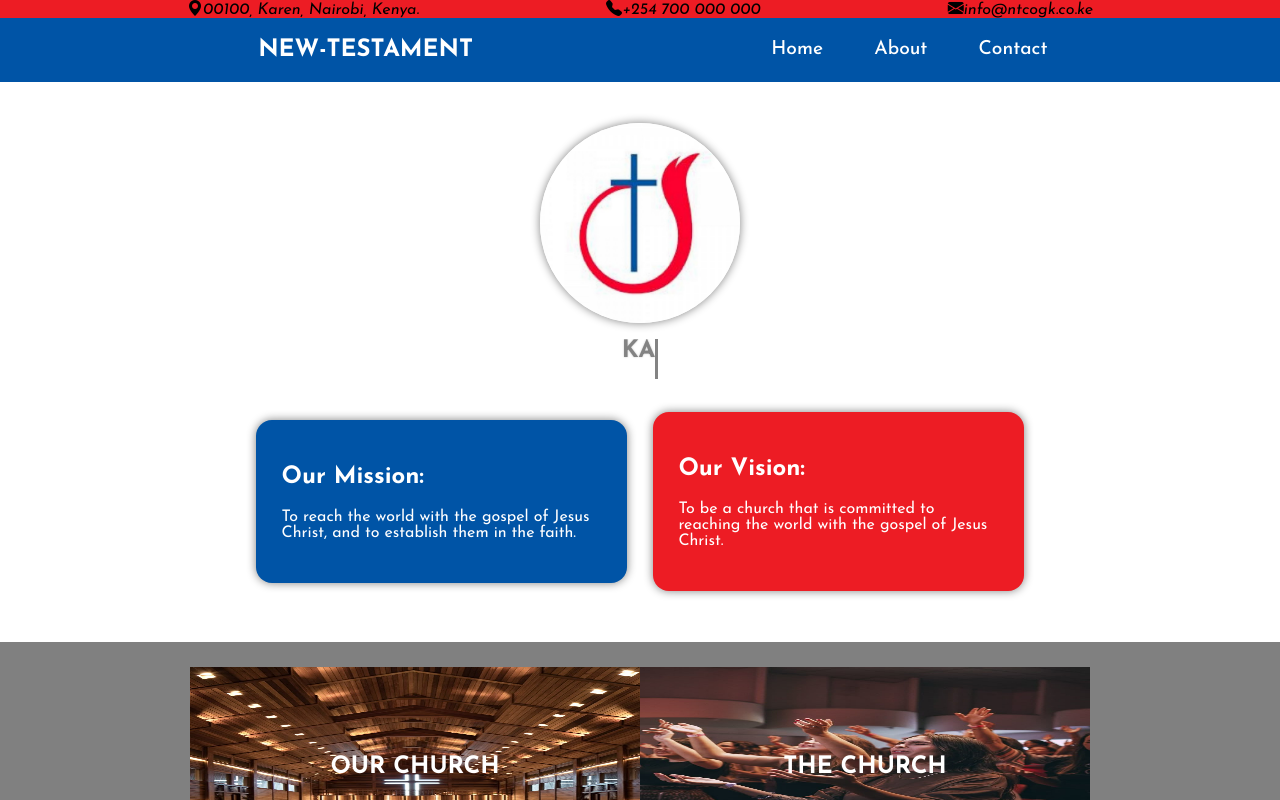
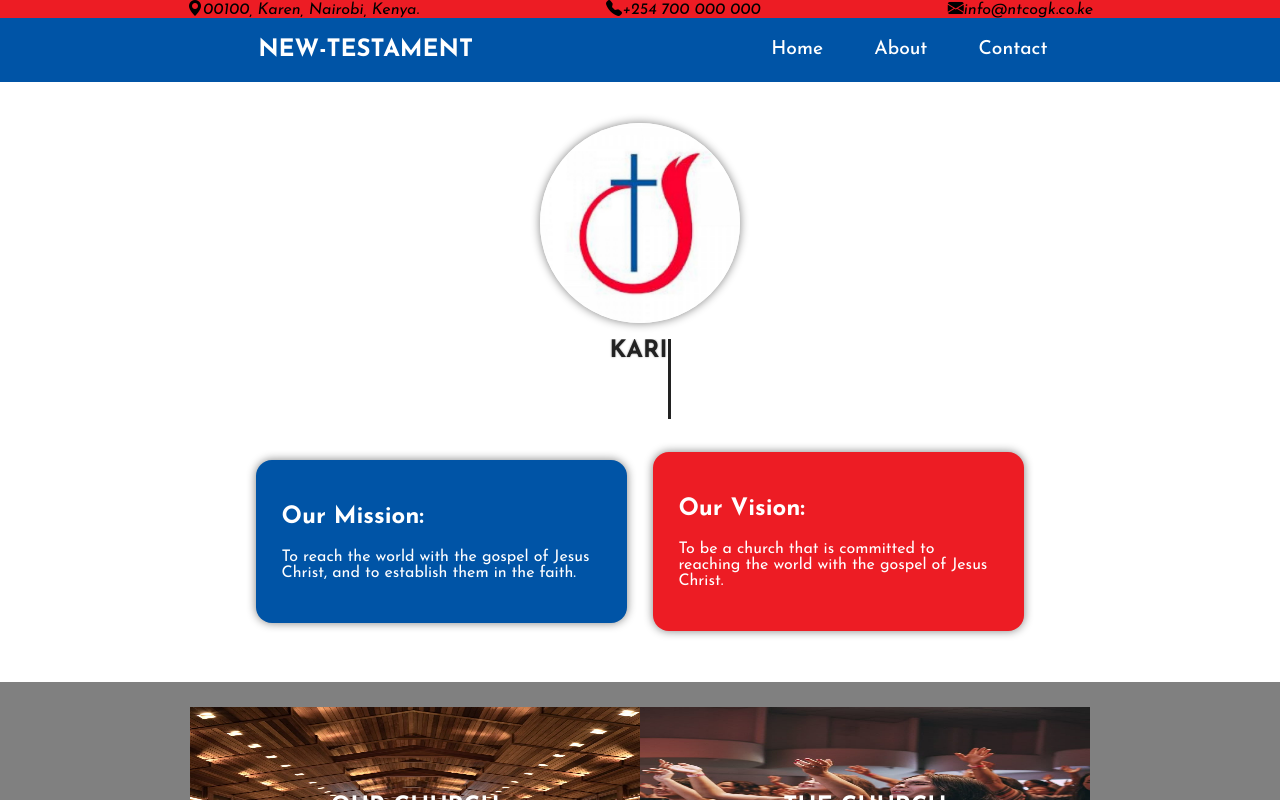
Before and after one commit to Omillo-Charles/New-Testament, a React (Vite) app in the folder new-testament/: page / in a window 1280 px wide. Shown: the top 800 px of the page. Built offline with nearby package versions, Linux system fonts and the light colour scheme; a web font is replaced by a local one.

Commit message:
Min-height to the multilingual heading

```diff
--- a/new-testament/src/Components/Hero.css
+++ b/new-testament/src/Components/Hero.css
@@ -72,7 +72,7 @@ div.vision{
     white-space: wrap;
     overflow: hidden;
     border-right: 3px solid var(--color-black);
-    min-height: 2.5rem; /* Prevent layout shift */
+    min-height: 5rem; /* Prevent layout shift */
     font-family: var(--font-family);
     animation: blink-caret 0.75s step-end infinite;
     transition: opacity 0.5s ease-in-out;
```
